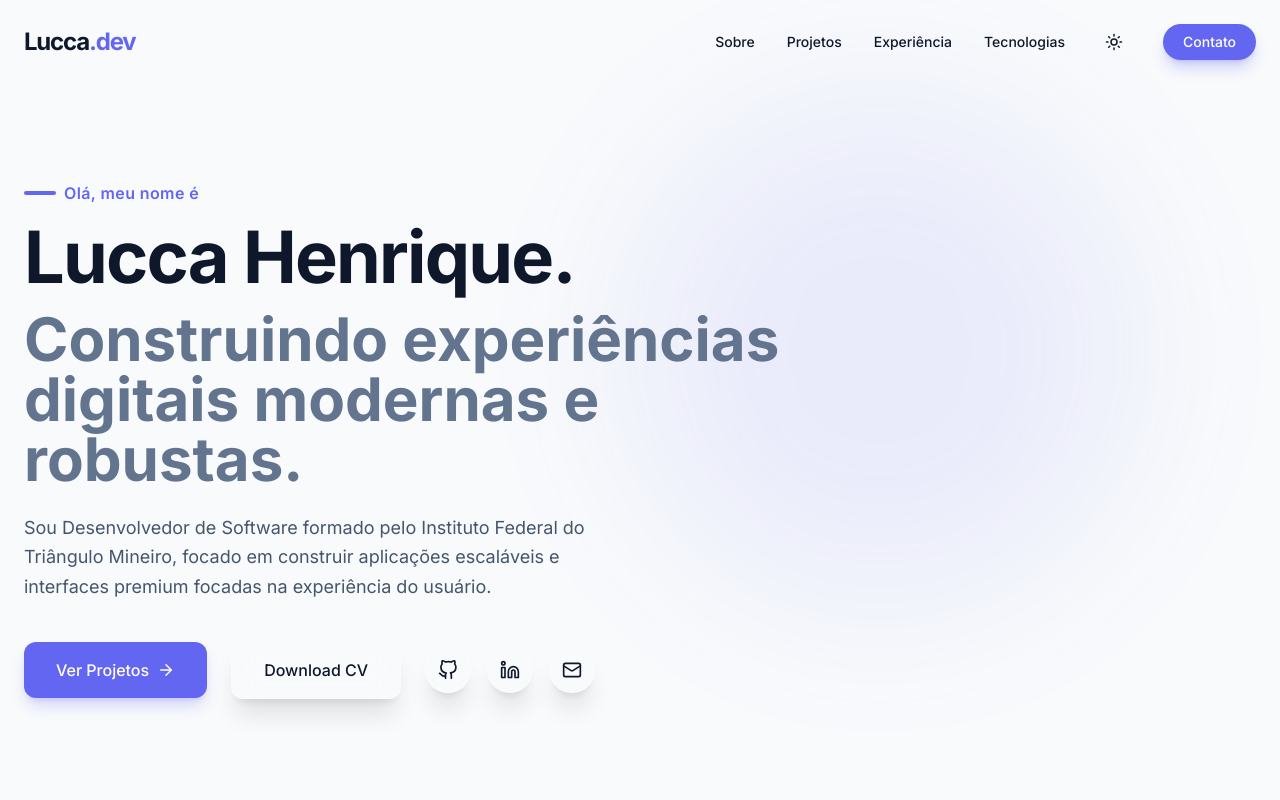
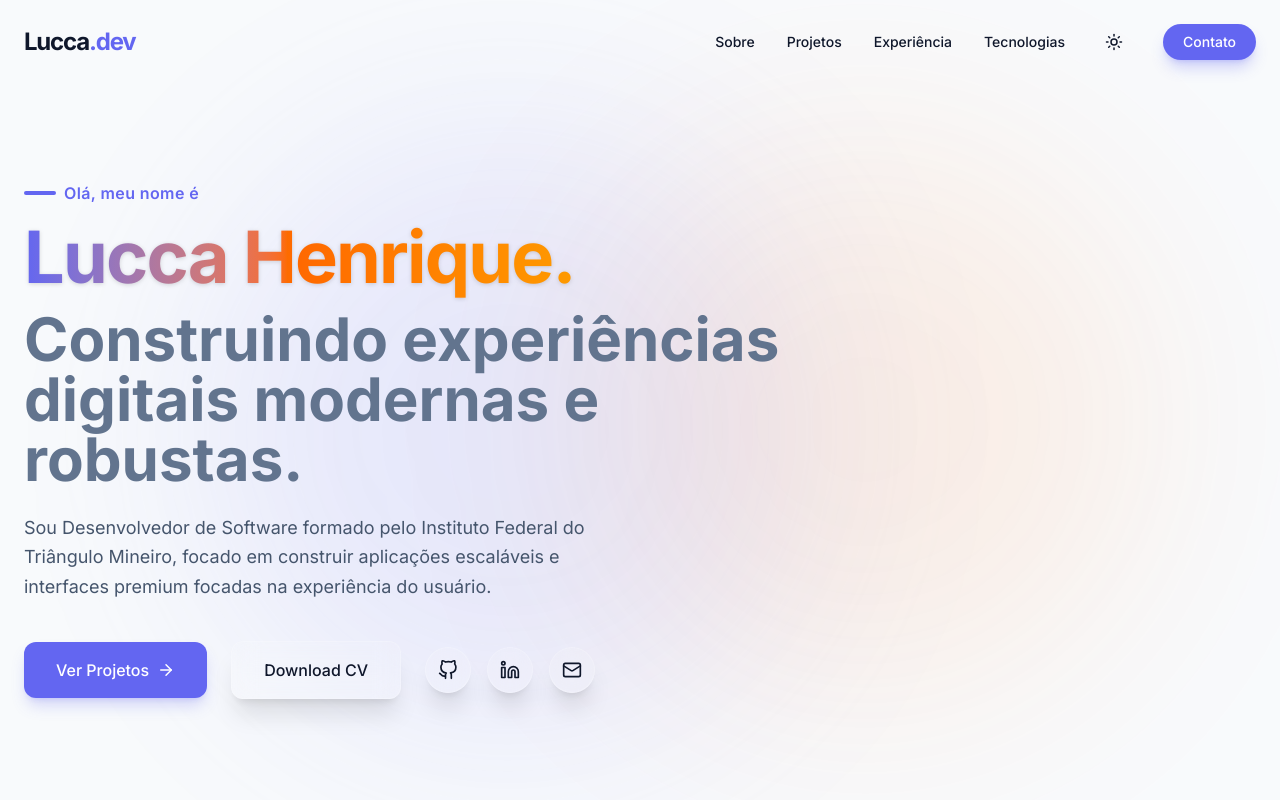
Before and after one commit to luccaHEN/PortfolioLucca, a React (Vite) app: page / in a window 1280 px wide. Shown: the top 800 px of the page. Built offline with nearby package versions, Linux system fonts and the light colour scheme.

Commit message:
ui changes

```diff
--- a/src/App.tsx
+++ b/src/App.tsx
@@ -1,4 +1,5 @@
 import { useEffect } from 'react'
+import { motion } from 'framer-motion'
 import './App.css'
 import Navbar from './components/Navbar'
 import Hero from './sections/Hero'
@@ -17,10 +18,27 @@ function App() {
   }, []);
 
   return (
-    <main className="min-h-screen relative overflow-hidden flex flex-col items-center w-full">
-      {/* Efeito de background gradiente elegante */}
-      <div className="absolute top-0 -z-10 h-full w-full bg-slate-50 dark:bg-secondary">
-        <div className="absolute bottom-auto left-auto right-0 top-0 h-[500px] w-[500px] -translate-x-[30%] translate-y-[20%] rounded-full bg-primary/20 opacity-50 blur-[80px]"></div>
+    <main className="min-h-screen relative flex flex-col items-center w-full selection:bg-primary/30">
+      {/* Background animado com "Orbes" flutuantes */}
+      <div className="fixed inset-0 -z-10 bg-slate-50 dark:bg-secondary overflow-hidden pointer-events-none">
+        <motion.div
+          animate={{
+            x: [0, 50, 0, -50, 0],
+            y: [0, 30, 60, 30, 0],
+            scale: [1, 1.1, 1, 0.9, 1]
+          }}
+          transition={{ duration: 15, repeat: Infinity, ease: "linear" }}
+          className="absolute top-[10%] left-[15%] h-[400px] w-[400px] md:h-[600px] md:w-[600px] rounded-full bg-primary/20 opacity-60 blur-[100px]"
+        />
+        <motion.div
+          animate={{
+            x: [0, -50, 0, 50, 0],
+            y: [0, -40, -80, -40, 0],
+            scale: [1, 1.2, 1, 1.1, 1]
+          }}
+          transition={{ duration: 20, repeat: Infinity, ease: "linear" }}
+          className="absolute bottom-[10%] right-[10%] h-[300px] w-[300px] md:h-[500px] md:w-[500px] rounded-full bg-orange-500/15 opacity-60 blur-[100px]"
+        />
       </div>
 
       <Navbar />
--- a/src/components/Navbar.tsx
+++ b/src/components/Navbar.tsx
@@ -22,7 +22,7 @@ export default function Navbar() {
     <motion.header
       initial={{ y: -100 }}
       animate={{ y: 0 }}
-      className={`fixed top-0 w-full z-50 transition-all duration-300 border-b ${isScrolled ? 'bg-white/80 dark:bg-secondary/80 backdrop-blur-md border-slate-200 dark:border-slate-800 py-4 shadow-sm' : 'bg-transparent border-transparent py-6'}`}
+      className={`fixed top-0 w-full z-50 transition-all duration-300 border-b ${isScrolled ? 'bg-white/60 dark:bg-secondary/60 backdrop-blur-xl border-white/20 dark:border-white/10 py-4 shadow-lg shadow-black/5' : 'bg-transparent border-transparent py-6'}`}
     >
       <div className="max-w-7xl mx-auto px-6 flex justify-between items-center">
         <a href="#" className="text-2xl font-bold tracking-tighter">
--- a/src/sections/Experience.tsx
+++ b/src/sections/Experience.tsx
@@ -31,14 +31,17 @@ export default function Experience() {
               transition={{ duration: 0.5, delay: index * 0.2 }}
               className="relative flex items-start gap-6 md:gap-10 group"
             >
-              {/* Ponto / Ícone da Timeline */}
+              {/* Ponto / Ícone da Timeline com Pulso */}
               <div className="relative z-10 flex-shrink-0 flex items-center justify-center w-10 h-10 md:w-14 md:h-14 rounded-full bg-primary text-white ring-4 ring-slate-50 dark:ring-secondary shadow-xl transition-transform duration-300 group-hover:scale-110">
-                {item.type === 'Trabalho' ? <Briefcase size={20} /> : <GraduationCap size={24} />}
+                <div className="absolute inset-0 rounded-full bg-primary animate-ping opacity-20"></div>
+                {item.type === 'Trabalho' ? <Briefcase size={20} className="relative z-10" /> : <GraduationCap size={24} className="relative z-10" />}
               </div>
 
-              {/* Card de Conteúdo Glassmorphism */}
-              <div className="flex-1 glass rounded-2xl p-6 md:p-8 hover:-translate-y-2 transition-transform duration-300">
-                <div className="flex flex-col xl:flex-row xl:justify-between xl:items-start mb-4 gap-4">
+              {/* Card de Conteúdo Glassmorphism com Spotlight Hover */}
+              <div className="flex-1 glass rounded-2xl p-6 md:p-8 hover:-translate-y-2 transition-all duration-300 relative overflow-hidden hover:shadow-xl hover:shadow-primary/10 hover:border-primary/30">
+                <div className="absolute inset-0 bg-gradient-to-br from-primary/10 via-transparent to-transparent opacity-0 group-hover:opacity-100 transition-opacity duration-500 pointer-events-none"></div>
+
+                <div className="flex flex-col xl:flex-row xl:justify-between xl:items-start mb-4 gap-4 relative z-10">
                   <div>
                     <h3 className="text-xl md:text-2xl font-bold text-slate-900 dark:text-white group-hover:text-primary transition-colors duration-300">
                       {item.title}
--- a/src/sections/Hero.tsx
+++ b/src/sections/Hero.tsx
@@ -17,7 +17,9 @@ export default function Hero() {
             Olá, meu nome é
           </h2>
           <h1 className="text-5xl md:text-7xl font-bold mb-4 tracking-tight">
-            {profileData.name}.
+            <span className="bg-gradient-to-r from-primary via-orange-500 to-amber-500 bg-clip-text text-transparent drop-shadow-sm">
+              {profileData.name}.
+            </span>
           </h1>
           <h1 className="text-4xl md:text-6xl font-bold text-slate-500 dark:text-slate-400 mb-6">
             {profileData.headline}
--- a/src/sections/Projects.tsx
+++ b/src/sections/Projects.tsx
@@ -37,15 +37,15 @@ export default function Projects() {
         </div>
       </motion.div>
 
-      <motion.div layout className="grid grid-cols-1 md:grid-cols-2 lg:grid-cols-3 gap-8">
-        <AnimatePresence>
+      <div className="grid grid-cols-1 md:grid-cols-2 lg:grid-cols-3 gap-8">
+        <AnimatePresence mode="wait">
           {filteredProjects.map((project) => (
             <motion.div
-              layout
-              initial={{ opacity: 0, scale: 0.9 }}
+              key={project.id}
+              initial={{ opacity: 0, scale: 0.95 }}
               animate={{ opacity: 1, scale: 1 }}
-              exit={{ opacity: 0, scale: 0.9 }}
-              key={project.id}
+              exit={{ opacity: 0, scale: 0.95 }}
+              transition={{ duration: 0.2 }}
               onClick={() => {
                 // Pega a liveUrl se existir, senão usa o githubUrl
                 const targetUrl = (project.liveUrl && project.liveUrl !== '#') ? project.liveUrl :
@@ -53,11 +53,14 @@ export default function Projects() {
 
                 if (targetUrl) window.open(targetUrl, '_blank', 'noopener,noreferrer');
               }}
-              className={`glass rounded-2xl p-6 flex flex-col h-full group hover:-translate-y-2 transition-transform duration-300 ${
+              className={`glass rounded-2xl p-6 flex flex-col h-full group relative overflow-hidden hover:-translate-y-2 transition-all duration-300 hover:shadow-xl hover:shadow-primary/10 hover:border-primary/30 ${
                 (project.liveUrl && project.liveUrl !== '#') || (project.githubUrl && project.githubUrl !== '#') ? 'cursor-pointer' : ''
               }`}
             >
-              <div className="flex justify-between items-start mb-6">
+              {/* Glow Effect Invisível por Padrão */}
+              <div className="absolute inset-0 bg-gradient-to-br from-primary/15 via-transparent to-transparent opacity-0 group-hover:opacity-100 transition-opacity duration-500 pointer-events-none"></div>
+
+              <div className="flex justify-between items-start mb-6 relative z-10">
                 <div className="p-3 bg-primary/10 text-primary rounded-xl"><ExternalLink size={24} /></div>
                 <div className="flex gap-3 text-slate-400">
                   {project.githubUrl && project.githubUrl !== '#' && (
@@ -75,7 +78,7 @@ export default function Projects() {
             </motion.div>
           ))}
         </AnimatePresence>
-      </motion.div>
+      </div>
     </section>
   );
 }
```
